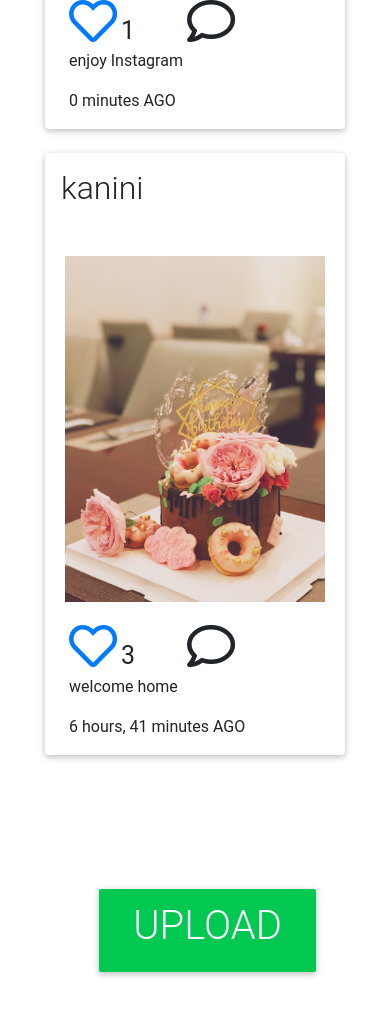
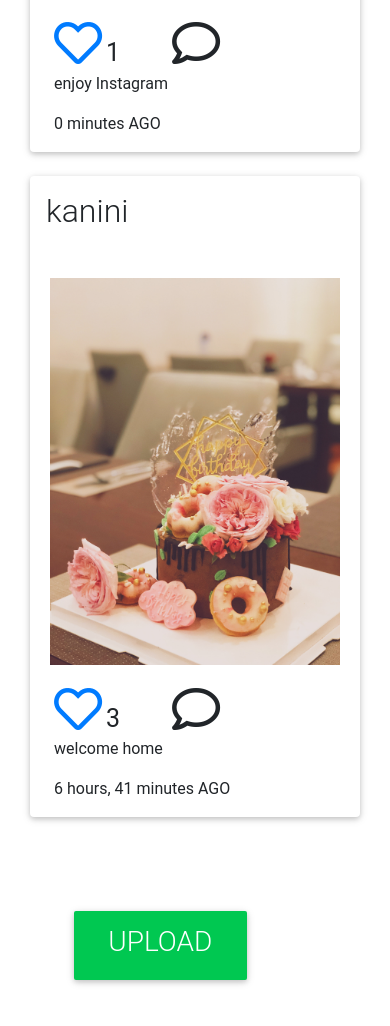
Before and after one commit to KadogoKenya/instagram-clone, a Django app: page / in a window 390 px wide. Shown: the part 767-1793 px from the top of the page. After the commit the page ends 1752 px from the top, so only its background shows below. Run offline with Django 3.2, Linux system fonts and the light colour scheme; data comes from the database, SQL or seed files in the repository; some libraries are stand-ins or nearby versions.

Commit message:
templates updated

```diff
--- a/Instagram/templates/index.html
+++ b/Instagram/templates/index.html
@@ -5,7 +5,8 @@
 
 <div class="container">
     <!-- profile pic -->
-<div class="col-md-8">
+    <div class="row">
+        <div class="col-md-12">
             {% for post in posts %}
 
             <div class="card mb-4 mt-4">
@@ -39,9 +40,12 @@
                     <p>{{ post.caption }}</p>
                     <p>{{ post.date_posted|timesince}} AGO</p>
                 </div>
+
             </div>
 
             {% endfor %}
+        </div>
+
     </div>
 
 <div class="col-md-4">
@@ -53,10 +57,10 @@
                 </span>
             </div>
 
-    <div  class="m-5 row" >
+    <div  class="col-md-4 m-2" >
         <a href="{% url 'post-create' %}" style="color: black">
             <button class="btn btn-success" type="submit">
-        <h1 class="">Upload</h1>
+        <h3 class="">Upload</h3>
         </button>
          </a>
     </div>
--- a/Instagram/templates/instagram/post_detail.html
+++ b/Instagram/templates/instagram/post_detail.html
@@ -15,5 +15,4 @@
 </div>
 
 </div>
-
 {% endblock content %}
--- a/Instagram/views.py
+++ b/Instagram/views.py
@@ -5,17 +5,11 @@ from django.contrib.auth.mixins import LoginRequiredMixin, UserPassesTestMixin
 from django.contrib.auth.decorators import login_required
 from django.http import HttpResponse, Http404, HttpResponseRedirect
 
-
-
 class PostListView(ListView):
     model = Post
-    template_name = 'index.html'  #<app>/<model>_<viewtype>.html
+    template_name = 'index.html'
     context_object_name = 'posts'
     ordering = ['-date_posted']
-
-
-class PostDetailView(DetailView):
-    model = Post
 
 class PostCreateView(LoginRequiredMixin, CreateView):
     model = Post
@@ -24,6 +18,10 @@ class PostCreateView(LoginRequiredMixin, CreateView):
     def form_valid(self, form):
         form.instance.user = self.request.user
         return super().form_valid(form)
+
+class PostDetailView(DetailView):
+    model = Post
+
 class PostUpdateView(LoginRequiredMixin, UserPassesTestMixin, UpdateView):
     model = Post
     fields = ['caption', 'image']
```
Lines whose indentation alone changed are shown as unchanged.
